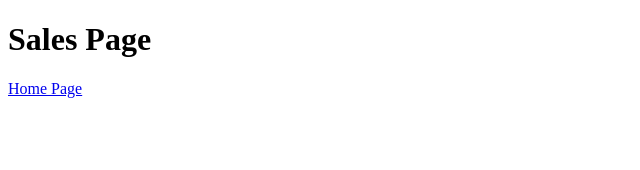
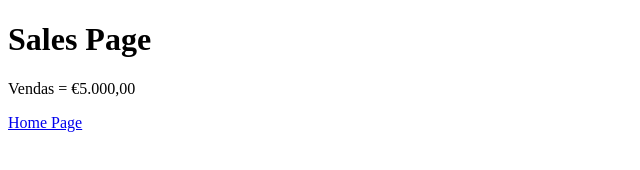
Before and after one commit to RonanRS/aulagithub, a plain HTML site: page pagina_de_venda.html in a window 1280 px wide. Shown: the whole page, without its empty margins (0-640 px from the left). Drawn offline with Linux system fonts and the light colour scheme.

Commit message:
acrescentado valor das vendas

```diff
--- a/pagina_de_venda.html
+++ b/pagina_de_venda.html
@@ -7,6 +7,7 @@
 </head>
 <body>
     <h1>Sales Page</h1>
+    <p>Vendas = €5.000,00</p>
     <a href="index.html">Home Page</a>
 </body>
 </html>
```
